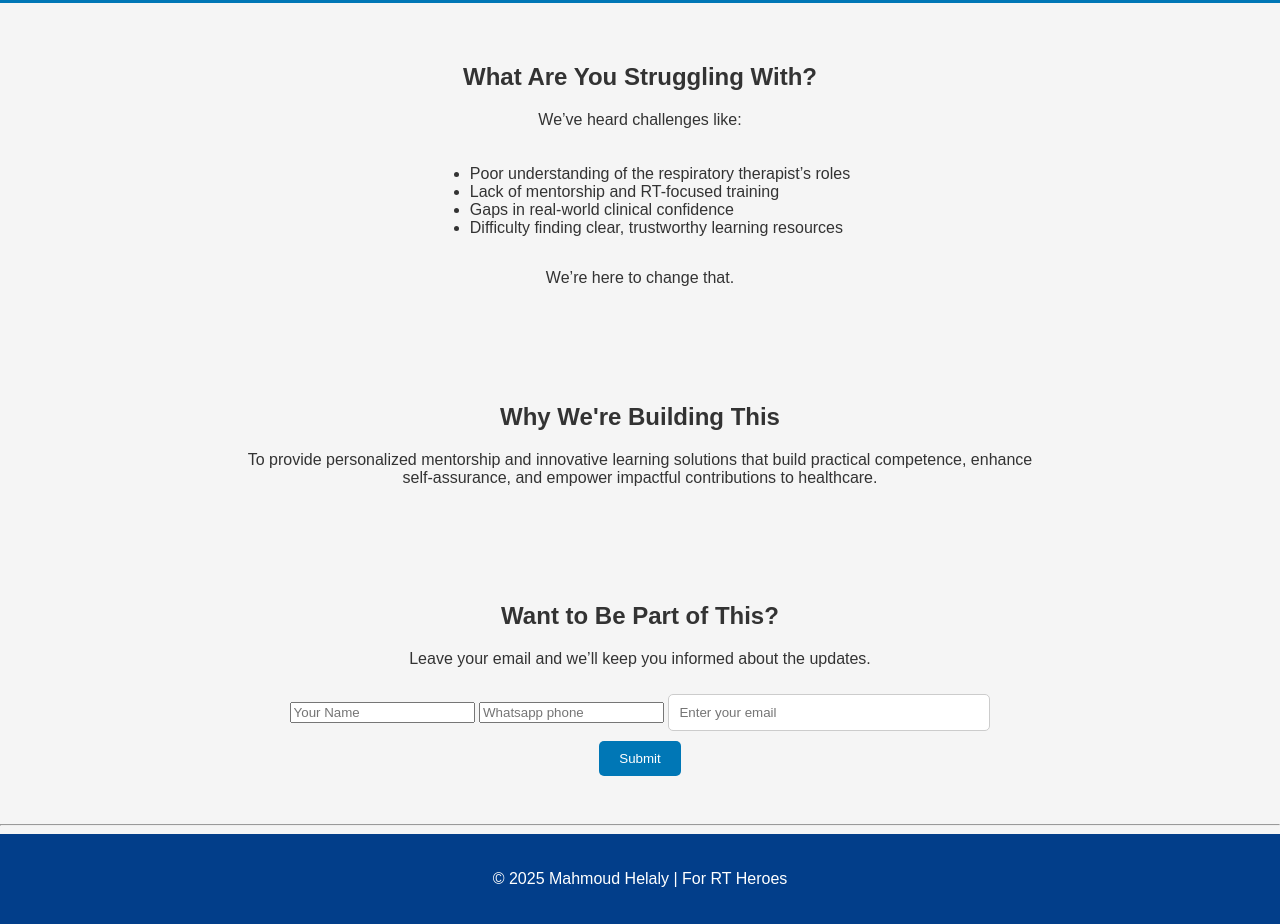
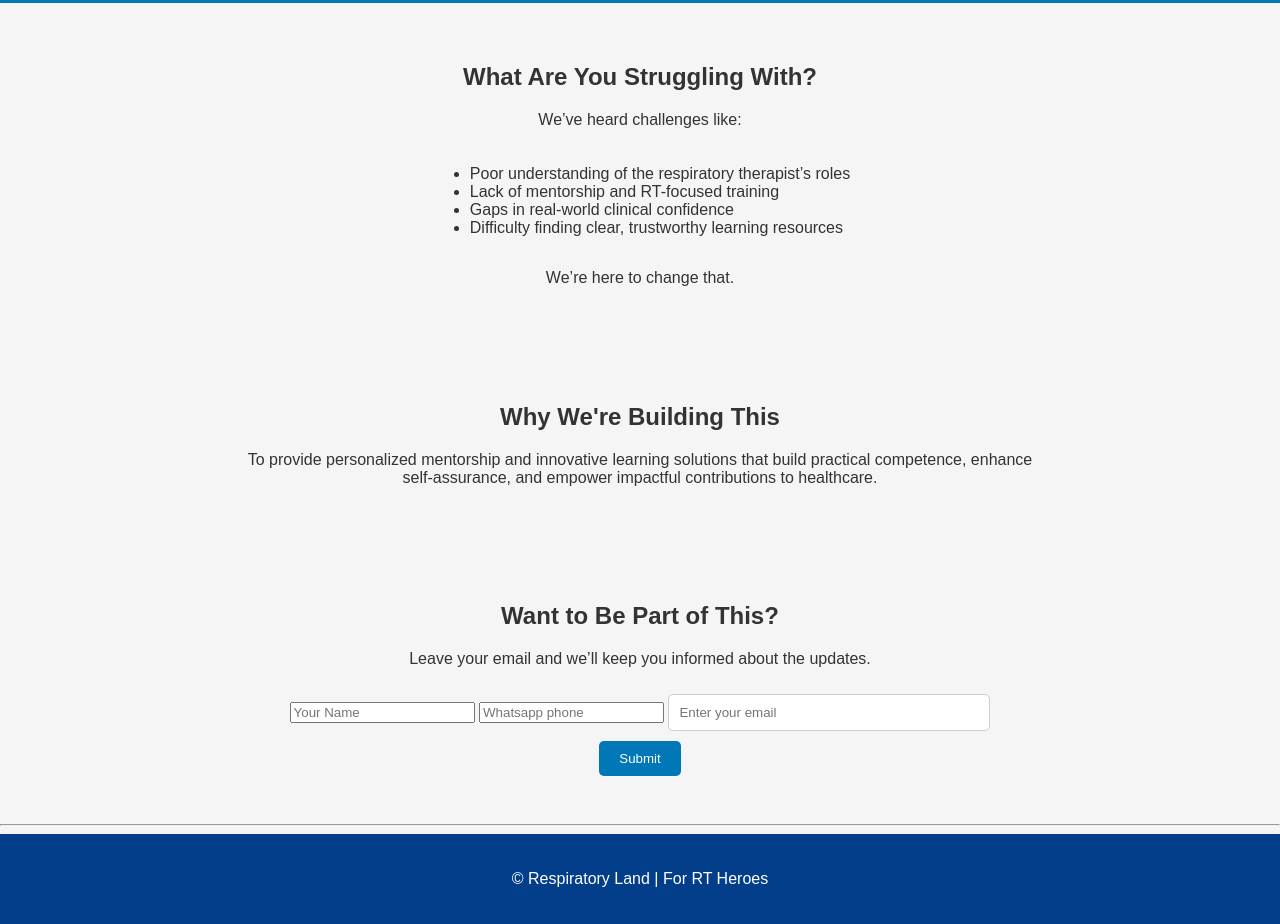
Before and after one commit to MoHelaly94/rt-landing-page, a plain HTML site: page index.html in a window 1280 px wide. Shown: the part 315-1239 px from the top of the page. Drawn offline with Linux system fonts and the light colour scheme.

Commit message:
Update index.html

```diff
--- a/index.html
+++ b/index.html
@@ -45,7 +45,7 @@
   </div>
   <hr>
   <footer>
-    <p>&copy; 2025 Mahmoud Helaly | For RT Heroes</p>
+    <p>&copy; Respiratory Land | For RT Heroes</p>
   </footer>
 </body>
 </html>
```
